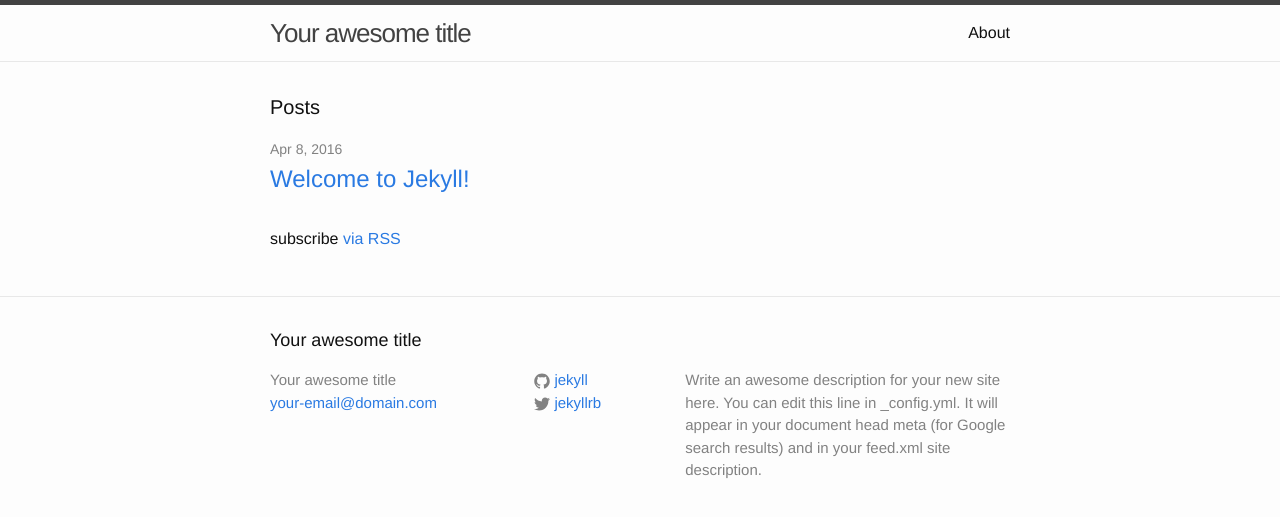
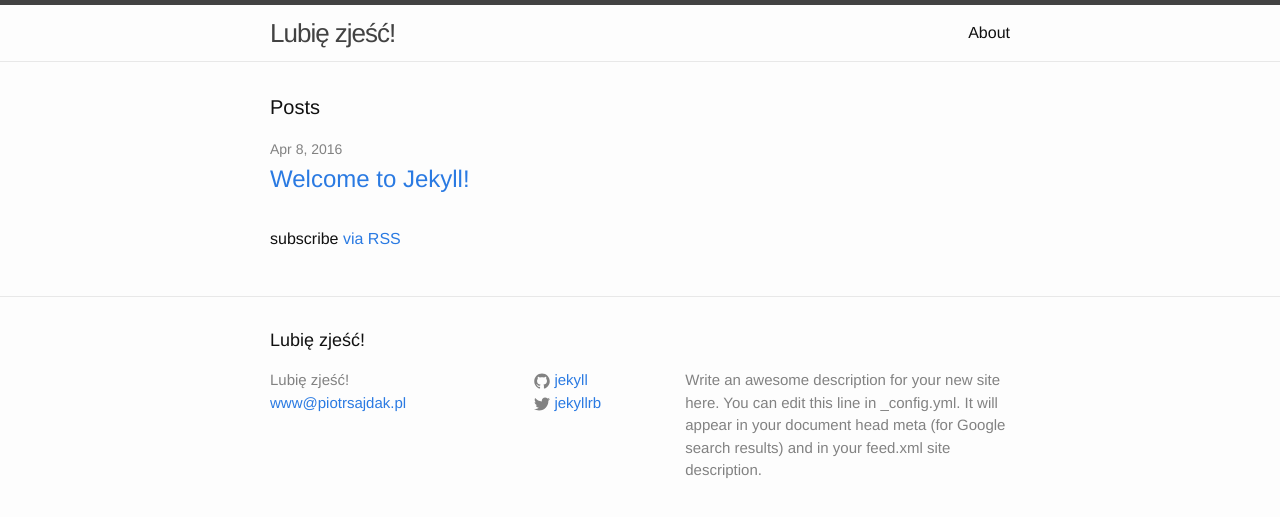
Before and after one commit to lubiezjesc/lubiezjesc.github.io, a Jekyll site: the page built from index.html, in a window 1280 px wide. Shown: the top 517 px of the page. Built offline with Jekyll 4.4.1, drawn with Linux system fonts in a browser that asks for light colours.

Commit message:
Initial commit

```diff
--- a/_config.yml
+++ b/_config.yml
@@ -6,8 +6,8 @@
 # 'jekyll serve'. If you change this file, please restart the server process.
 
 # Site settings
-title: Your awesome title
-email: your-email@domain.com
+title: Lubię zjeść!
+email: www@piotrsajdak.pl
 description: > # this means to ignore newlines until "baseurl:"
   Write an awesome description for your new site here. You can edit this
   line in _config.yml. It will appear in your document head meta (for
```
